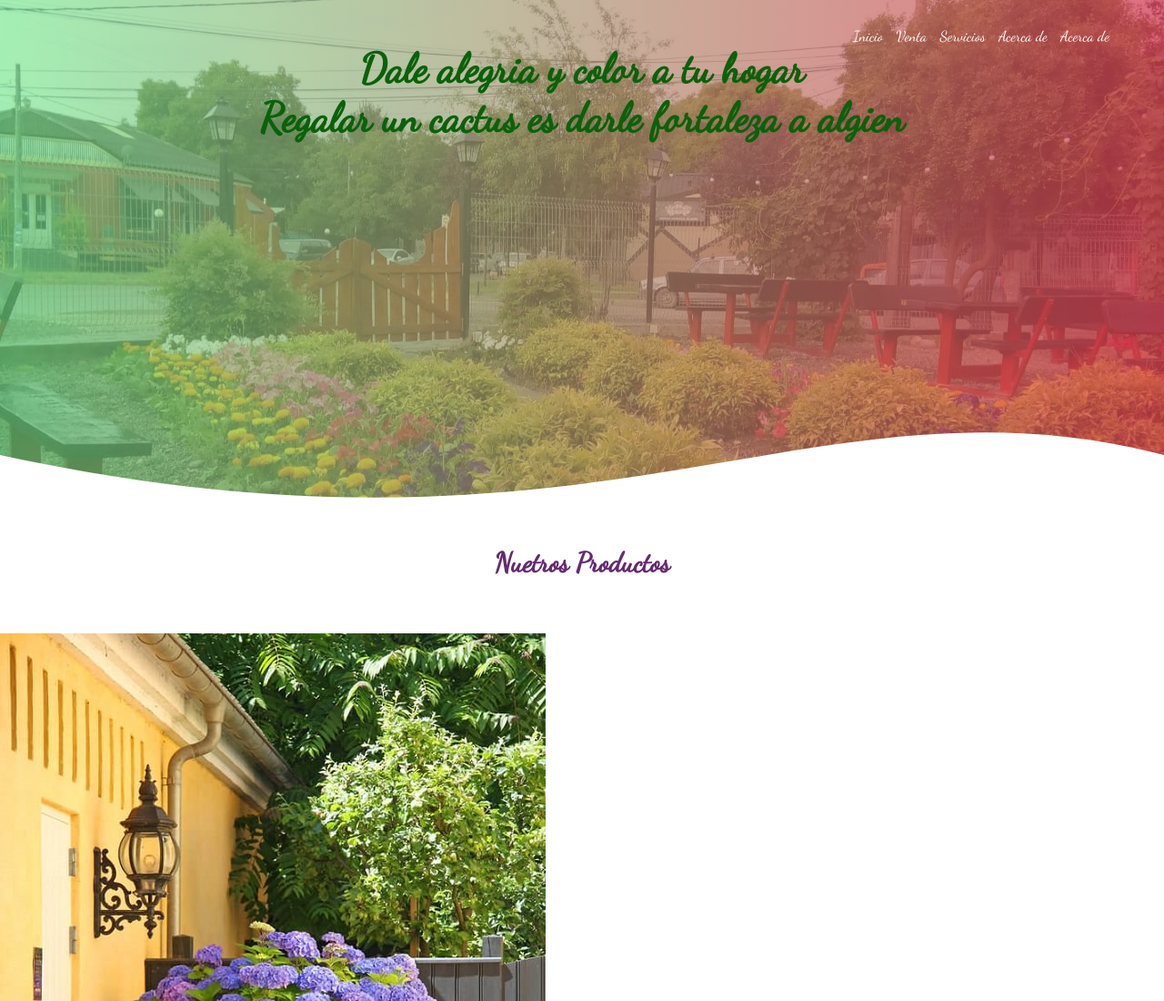
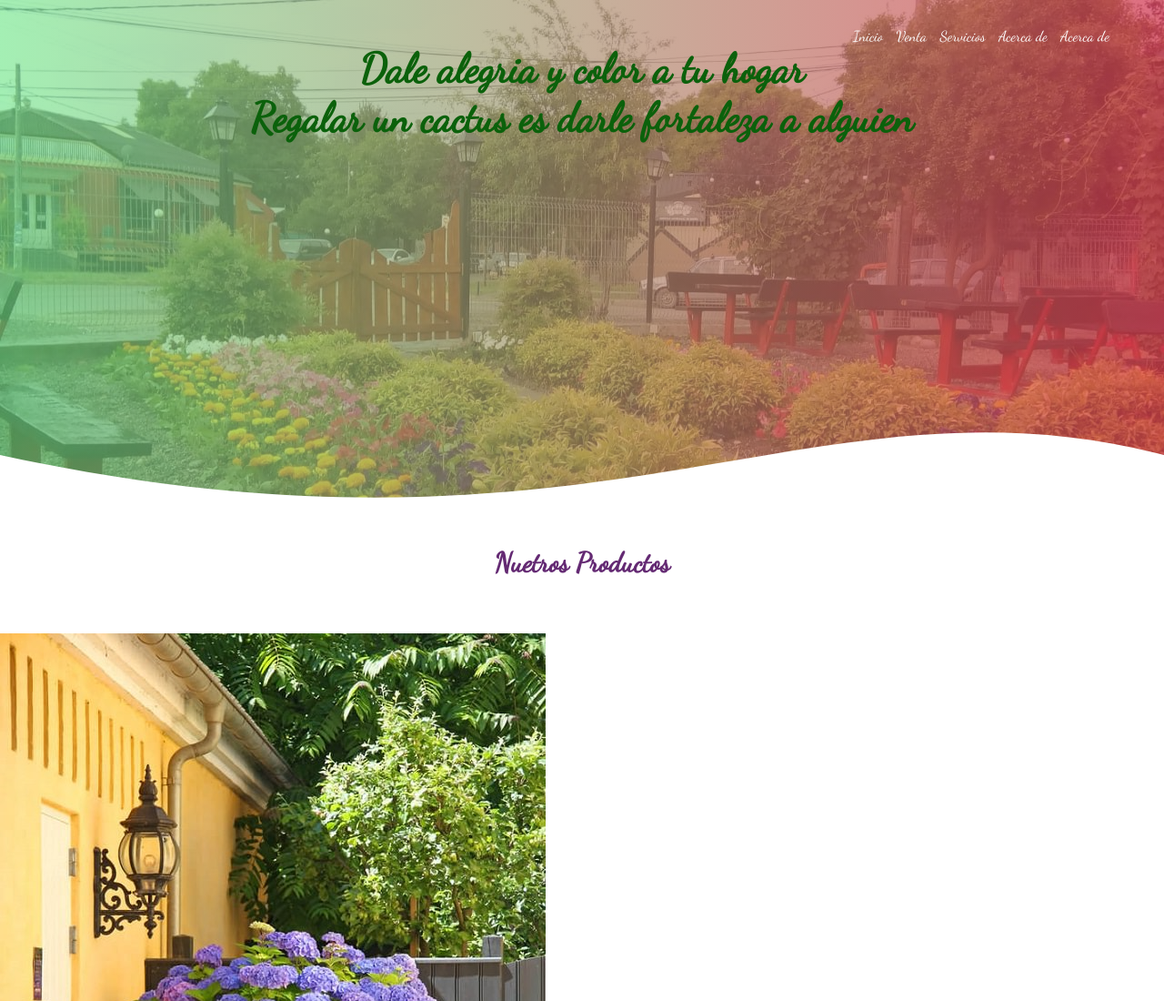
Before and after one commit to ClaudioDamianLopez/DecoJardin, a plain HTML site: page index.html in a window 1280 px wide. Shown: the top 1100 px of the page at 91% size. Drawn offline with Linux system fonts and the light colour scheme.

Commit message:
arreglos

```diff
--- a/index.html
+++ b/index.html
@@ -28,7 +28,7 @@
       </nav>
       <section class="textos-header">
         <h1>Dale alegria y color a tu hogar</h1>
-        <h2>Regalar un cactus es darle fortaleza a algien</h2>
+        <h2>Regalar un cactus es darle fortaleza a alguien</h2>
       </section>
       <div class="wave" style="height: 150px; overflow: hidden">
         <svg
```
